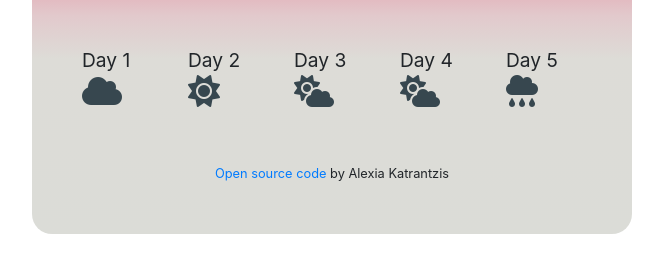
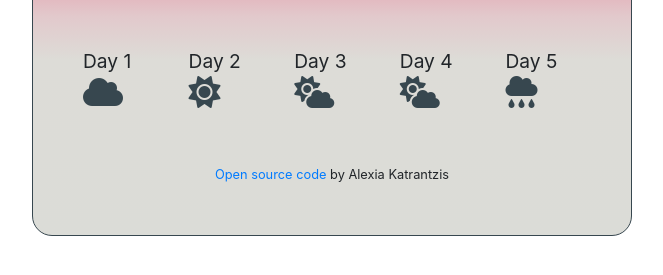
Before and after one commit to alexia-codes/Vanilla_JS_Project, a plain HTML site: page index.html in a window 1280 px wide. Shown: the part 525-800 px from the top of the page, without its empty margins (308-971 px from the left). Drawn offline with nearby package versions, Linux system fonts and the light colour scheme; a web font is replaced by a local one.

Commit message:
Update style.css
Added a border

```diff
--- a/style.css
+++ b/style.css
@@ -2,6 +2,7 @@
     background-image: linear-gradient(to top, #dbdcd7 0%, #dddcd7 24%, #e2c9cc 30%, #e7627d 46%, #b8235a 59%, #801357 71%, #3d1635 84%, #1c1a27 100%);
     padding: 50px;
     margin: 30px auto;
+    border: 1px solid #37474f;
     border-radius: 20px;
     max-width: 600px;
 }
```
